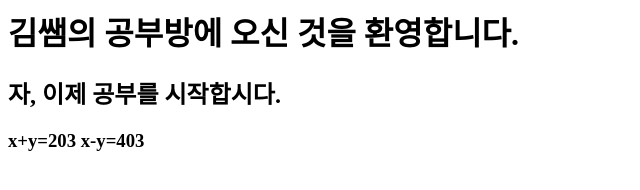
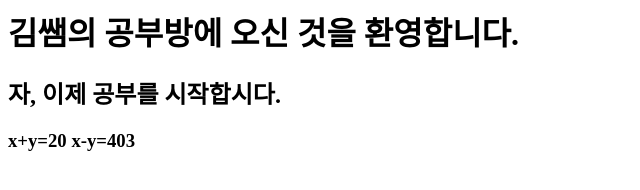
Before and after one commit to CreatorHun/myhome2, a plain HTML site: page index.html in a window 1280 px wide. Shown: the full height of the page, 0-640 px from the left. Drawn offline with Linux system fonts and the light colour scheme.

Commit message:
Update index.html

```diff
--- a/index.html
+++ b/index.html
@@ -5,7 +5,6 @@
 <body>
             <h1>김쌤의 공부방에 오신 것을 환영합니다.</h1>
             <h2>자, 이제 공부를 시작합시다.</h2>
-            <h3> x+y=203
-                    x-y=403 </h3>
+            <h3> x+y=20 x-y=403 </h3>
 </body>
 </html>
```
